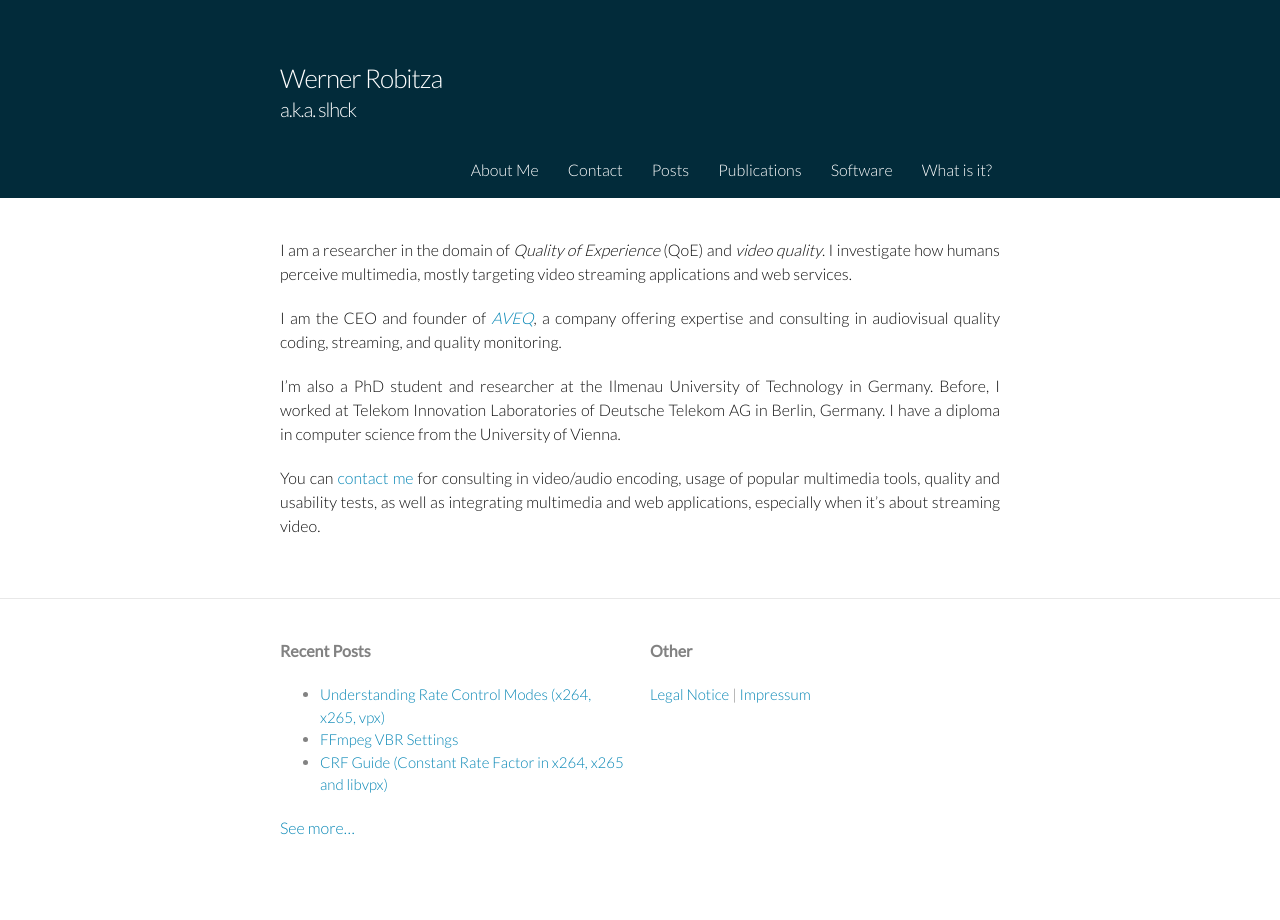
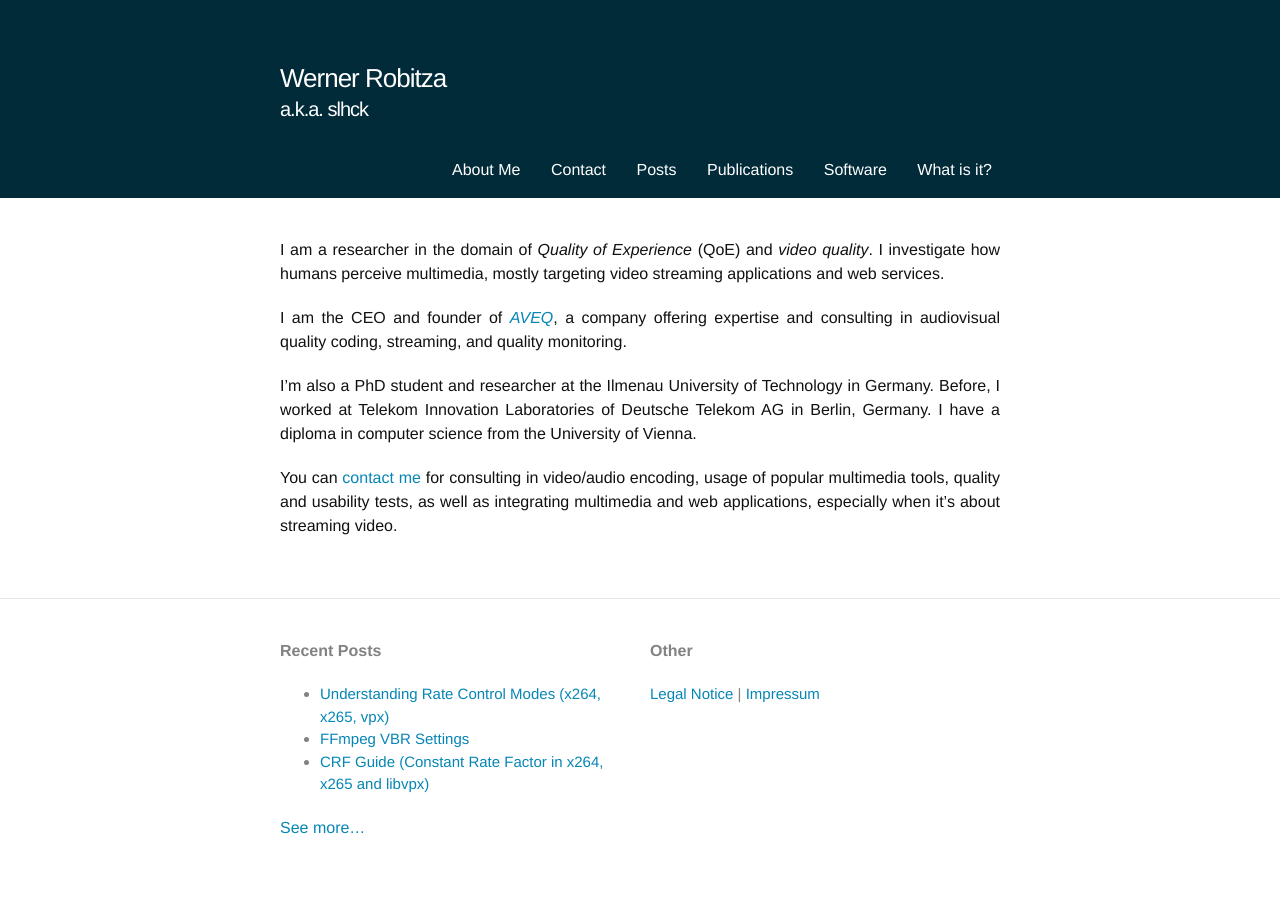
Before and after one commit to slhck/slhck.github.io, a Jekyll site: the page built from index.md, in a window 1280 px wide. Built offline with Jekyll 4.4.1, drawn with Linux system fonts in a browser that asks for light colours.

Commit message:
use an easier to read font

```diff
--- a/_sass/minima.scss
+++ b/_sass/minima.scss
@@ -1,8 +1,8 @@
 // Define defaults for each variable.
 
-// $base-font-family: Lato, "Helvetica Neue", Helvetica, Arial, sans-serif;
+$base-font-family: "Helvetica Neue", Helvetica, Arial, sans-serif;
 // $base-font-size:   16px !default;
-// $base-font-weight: 400 !default;
+$base-font-weight: 400 !default;
 // $small-font-size:  $base-font-size * 0.875 !default;
 // $base-line-height: 1.5 !default;
 
```
